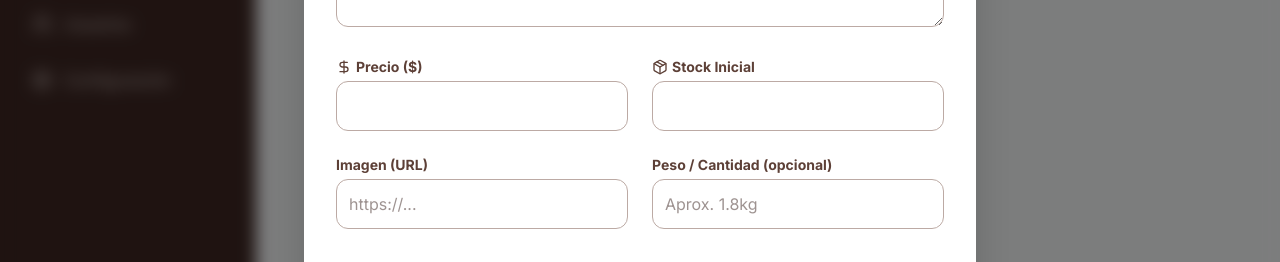
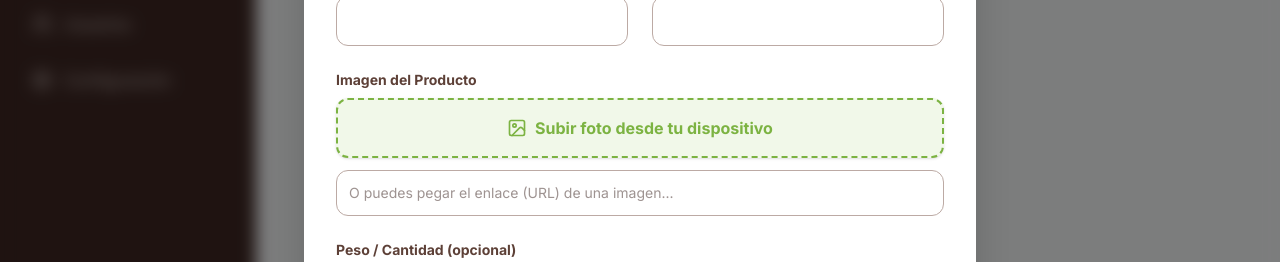
Before and after one commit to Scribax/DONLUCAS, a Next.js app: page /admin/productos in a window 1280 px wide. Both pictures are taken after a click on the button "Nuevo Producto". Shown: the part 377-639 px from the top of the page. Built offline with nearby package versions, Linux system fonts and the light colour scheme; no server answers; the database is empty; a web font is replaced by a local one.

Commit message:
Feat: implement local image upload for products from device

```diff
--- a/src/app/admin/productos/ProductManager.tsx
+++ b/src/app/admin/productos/ProductManager.tsx
@@ -18,6 +18,7 @@ export default function ProductManager({ initialProducts }: { initialProducts: a
   const [isEditing, setIsEditing] = useState(false);
   const [currentProduct, setCurrentProduct] = useState<any>(null);
   const [isLoading, setIsLoading] = useState(false);
+  const [isUploading, setIsUploading] = useState(false);
 
   const openForm = (product: any = null) => {
     setCurrentProduct(product || { name: "", description: "", price: "", stock: "", imageUrl: "", weight: "" });
@@ -58,6 +59,37 @@ export default function ProductManager({ initialProducts }: { initialProducts: a
       alert("Error al guardar el producto");
     } finally {
       setIsLoading(false);
+    }
+  };
+
+  const handleImageUpload = async (e: React.ChangeEvent<HTMLInputElement>) => {
+    const file = e.target.files?.[0];
+    if (!file) return;
+
+    if (file.size > 5 * 1024 * 1024) {
+      alert("La imagen es muy grande. El límite es 5MB.");
+      return;
+    }
+
+    setIsUploading(true);
+    const formData = new FormData();
+    formData.append("file", file);
+
+    try {
+      const res = await fetch("/api/upload", {
+        method: "POST",
+        body: formData,
+      });
+
+      if (!res.ok) throw new Error("Error al subir imagen");
+
+      const data = await res.json();
+      setCurrentProduct({ ...currentProduct, imageUrl: data.url });
+    } catch (error) {
+      console.error(error);
+      alert("Hubo un error al subir la imagen.");
+    } finally {
+      setIsUploading(false);
     }
   };
 
@@ -191,15 +223,37 @@ export default function ProductManager({ initialProducts }: { initialProducts: a
                   />
                 </div>
 
-                <div>
-                  <label className="block text-sm font-bold text-kraft-700 mb-1">Imagen (URL)</label>
-                  <input
-                    type="text"
-                    value={currentProduct.imageUrl}
-                    onChange={e => setCurrentProduct({...currentProduct, imageUrl: e.target.value})}
-                    className="w-full p-3 border border-kraft-200 rounded-xl focus:ring-2 focus:ring-nature-600 outline-none"
-                    placeholder="https://..."
-                  />
+                <div className="md:col-span-2">
+                  <label className="block text-sm font-bold text-kraft-700 mb-2">Imagen del Producto</label>
+                  <div className="flex gap-4 items-start">
+                    {currentProduct.imageUrl && (
+                      <div className="w-24 h-24 relative rounded-xl overflow-hidden border border-kraft-200 flex-shrink-0 shadow-sm">
+                        <Image src={currentProduct.imageUrl} alt="Preview" fill className="object-cover" />
+                      </div>
+                    )}
+                    <div className="flex-1 space-y-3">
+                      <div className="relative">
+                        <input
+                          type="file"
+                          accept="image/*"
+                          onChange={handleImageUpload}
+                          disabled={isUploading}
+                          className="absolute inset-0 w-full h-full opacity-0 cursor-pointer z-10"
+                        />
+                        <div className={`w-full p-4 border-2 border-dashed border-nature-600 rounded-xl flex items-center justify-center gap-2 text-nature-600 bg-nature-50 hover:bg-nature-100 transition shadow-sm ${isUploading ? 'opacity-50 cursor-not-allowed' : ''}`}>
+                          <ImageIcon className="w-5 h-5" />
+                          <span className="font-bold">{isUploading ? "Subiendo archivo..." : "Subir foto desde tu dispositivo"}</span>
+                        </div>
+                      </div>
+                      <input
+                        type="text"
+                        value={currentProduct.imageUrl}
+                        onChange={e => setCurrentProduct({...currentProduct, imageUrl: e.target.value})}
+                        className="w-full p-3 text-sm border border-kraft-200 rounded-xl focus:ring-2 focus:ring-nature-600 outline-none"
+                        placeholder="O puedes pegar el enlace (URL) de una imagen..."
+                      />
+                    </div>
+                  </div>
                 </div>
 
                 <div>
--- /dev/null
+++ b/src/app/api/upload/route.ts
@@ -0,0 +1,43 @@
+import { NextRequest, NextResponse } from "next/server";
+import { getServerSession } from "next-auth/next";
+import { authOptions } from "@/lib/auth";
+import { writeFile } from "fs/promises";
+import path from "path";
+
+export async function POST(req: NextRequest) {
+  try {
+    const session = await getServerSession(authOptions);
+    if (!session || (session.user as any).role !== "ADMIN") {
+      return NextResponse.json({ error: "No autorizado" }, { status: 401 });
+    }
+
+    const formData = await req.formData();
+    const file = formData.get("file") as File | null;
+
+    if (!file) {
+      return NextResponse.json({ error: "No se encontró el archivo" }, { status: 400 });
+    }
+
+    // Convert file to buffer
+    const buffer = Buffer.from(await file.arrayBuffer());
+
+    // Generar un nombre único para evitar colisiones
+    const uniqueSuffix = `${Date.now()}-${Math.round(Math.random() * 1e9)}`;
+    // Sanitizamos el nombre original reemplazando espacios y caracteres especiales por guiones bajos
+    const originalName = file.name.replace(/[^a-zA-Z0-9.-]/g, "_");
+    const filename = `${uniqueSuffix}-${originalName}`;
+
+    // La ruta absoluta donde se guardará (en el servidor de producción será relativa a la carpeta raíz del proyecto)
+    const uploadDir = path.join(process.cwd(), "public", "uploads");
+
+    await writeFile(path.join(uploadDir, filename), buffer);
+
+    // Retornamos la URL relativa que se usará para mostrar la imagen en el frontend
+    const fileUrl = `/uploads/${filename}`;
+
+    return NextResponse.json({ url: fileUrl });
+  } catch (error) {
+    console.error("Error uploading file:", error);
+    return NextResponse.json({ error: "Error interno al subir el archivo" }, { status: 500 });
+  }
+}
```
